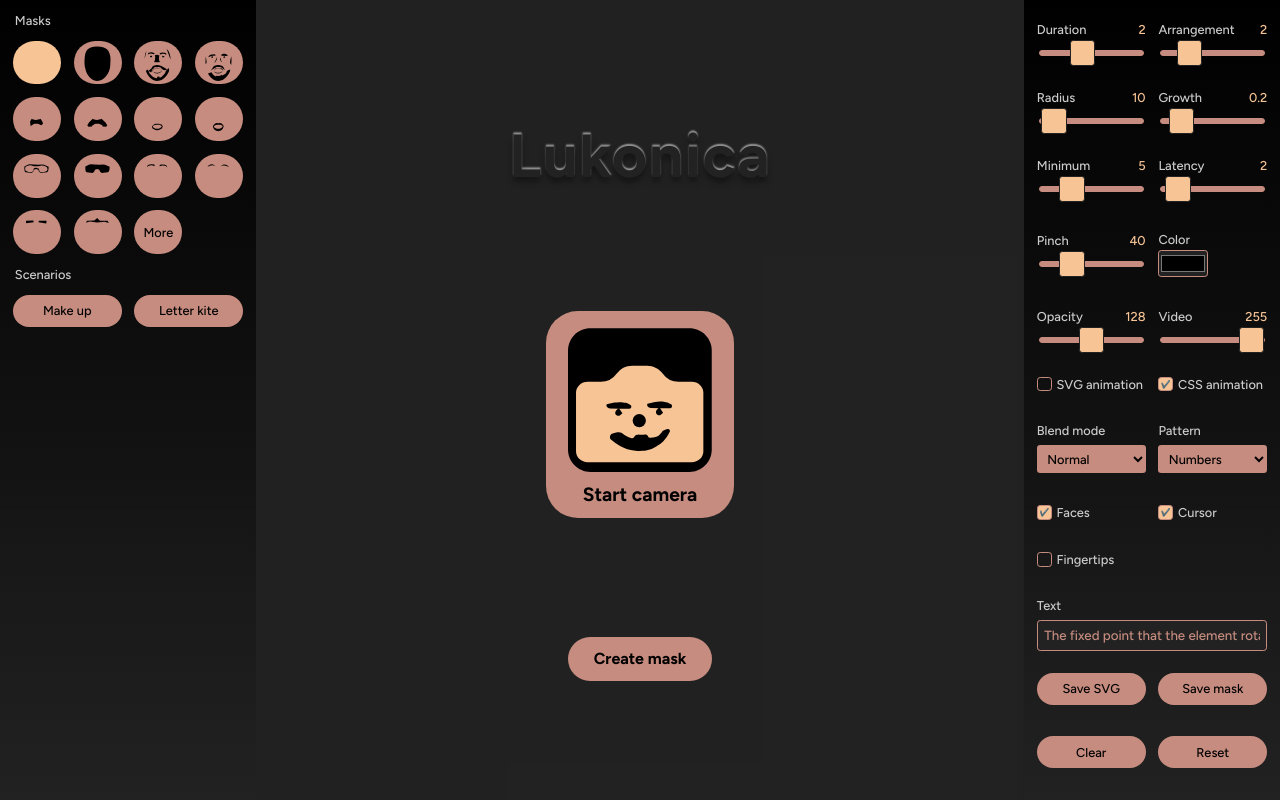
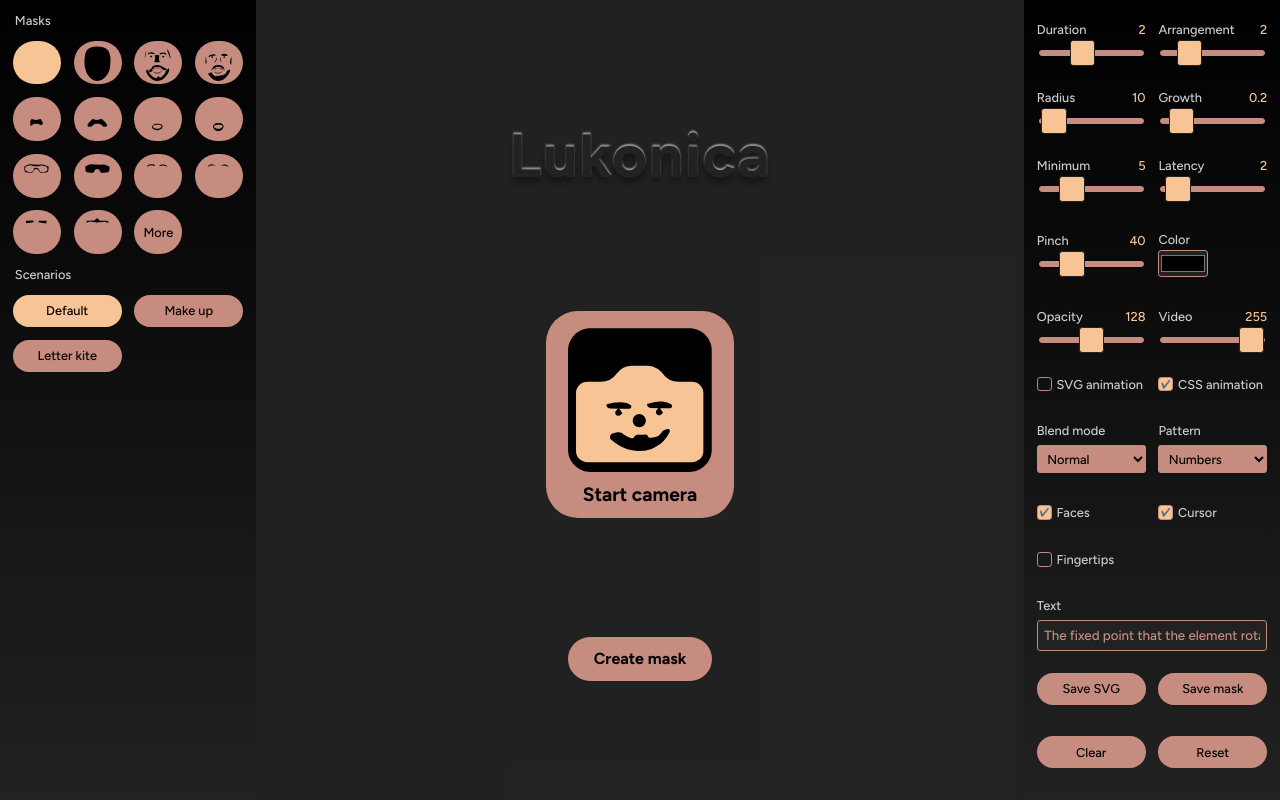
Before and after one commit to cincplug/lukonica, a React (Create React App) app: page / in a window 1280 px wide. Built offline with nearby package versions, Linux system fonts and the light colour scheme.

Commit message:
Remember and highlight selected scenario

```diff
--- a/src/_setup.json
+++ b/src/_setup.json
@@ -204,6 +204,17 @@
     "step": 1
   },
   {
+    "id": "activeScenarioIndex",
+    "title": "Active scenario index",
+    "description": "Index of the active scenario",
+    "value": 0,
+    "isHidden": true,
+    "type": "range",
+    "min": 0,
+    "max": 255,
+    "step": 1
+  },
+  {
     "id": "text",
     "title": "Text",
     "description": "Text for sentences pattern",
--- a/src/components/MaskSelection.js
+++ b/src/components/MaskSelection.js
@@ -1,6 +1,7 @@
 import React, { useEffect, useState } from "react";
 import DEFAULT_FACE_POINTS from "../data/defaultFacePoints.json";
 import DEFAULT_MASKS from "../data/defaultMasks.json";
+import DEFAULT_SETUP from "../_setup.json";
 import scenarios from "../data/scenarios.json";
 import { renderPath } from "../utils";
 
@@ -39,6 +40,26 @@ const MaskSelection = (props) => {
     });
     setActiveMask(mask);
   };
+  const handleScenarioButtonClick = (_event, scenario, index) => {
+    handleInputChange({
+      target: {
+        id: "activeScenarioIndex",
+        value: index,
+        type: "range"
+      }
+    });
+    setSetup((prevSetup) => {
+      const newScenario = scenarios[scenario];
+      if (!newScenario) {
+        const initialSetup = {};
+        DEFAULT_SETUP.forEach((item) => {
+          initialSetup[item.id] = item.value;
+        });
+        return initialSetup;
+      }
+      return { ...prevSetup, ...newScenario };
+    });
+  };
 
   return (
     (masks || DEFAULT_MASKS) && (
@@ -47,7 +68,9 @@ const MaskSelection = (props) => {
           <legend>Masks</legend>
           {masks.map((mask, index) => (
             <button
-              className={`menu--masks__button ${activeMaskIndex === index ? "active" : "inactive"}`}
+              className={`menu--masks__button ${
+                activeMaskIndex === index ? "active" : "inactive"
+              }`}
               onClick={(event) => handleMaskButtonClick(event, mask, index)}
               key={`p-${index}`}
             >
@@ -65,7 +88,11 @@ const MaskSelection = (props) => {
               </svg>
             </button>
           ))}
-          <button className="menu--masks__button" onClick={fetchMoreMasks} key={`p-more`}>
+          <button
+            className="menu--masks__button"
+            onClick={fetchMoreMasks}
+            key={`p-more`}
+          >
             More
           </button>
         </fieldset>
@@ -73,13 +100,12 @@ const MaskSelection = (props) => {
           <legend>Scenarios</legend>
           {Object.keys(scenarios).map((scenario, index) => (
             <button
-              className="control control--button"
+              className={`control control--button ${
+                index === setup.activeScenarioIndex ? "active" : "inactive"
+              }`}
               key={`scn-${index}`}
-              onClick={() =>
-                setSetup((prevSetup) => {
-                  const newScenario = scenarios[scenario];
-                  return { ...prevSetup, ...newScenario };
-                })
+              onClick={(event) =>
+                handleScenarioButtonClick(event, scenario, index)
               }
             >
               {scenario}
--- a/src/data/scenarios.json
+++ b/src/data/scenarios.json
@@ -1,4 +1,5 @@
 {
+  "Default": null,
   "Make up": {
     "transitionDuration": 2,
     "transitionArrangement": 2,
```
